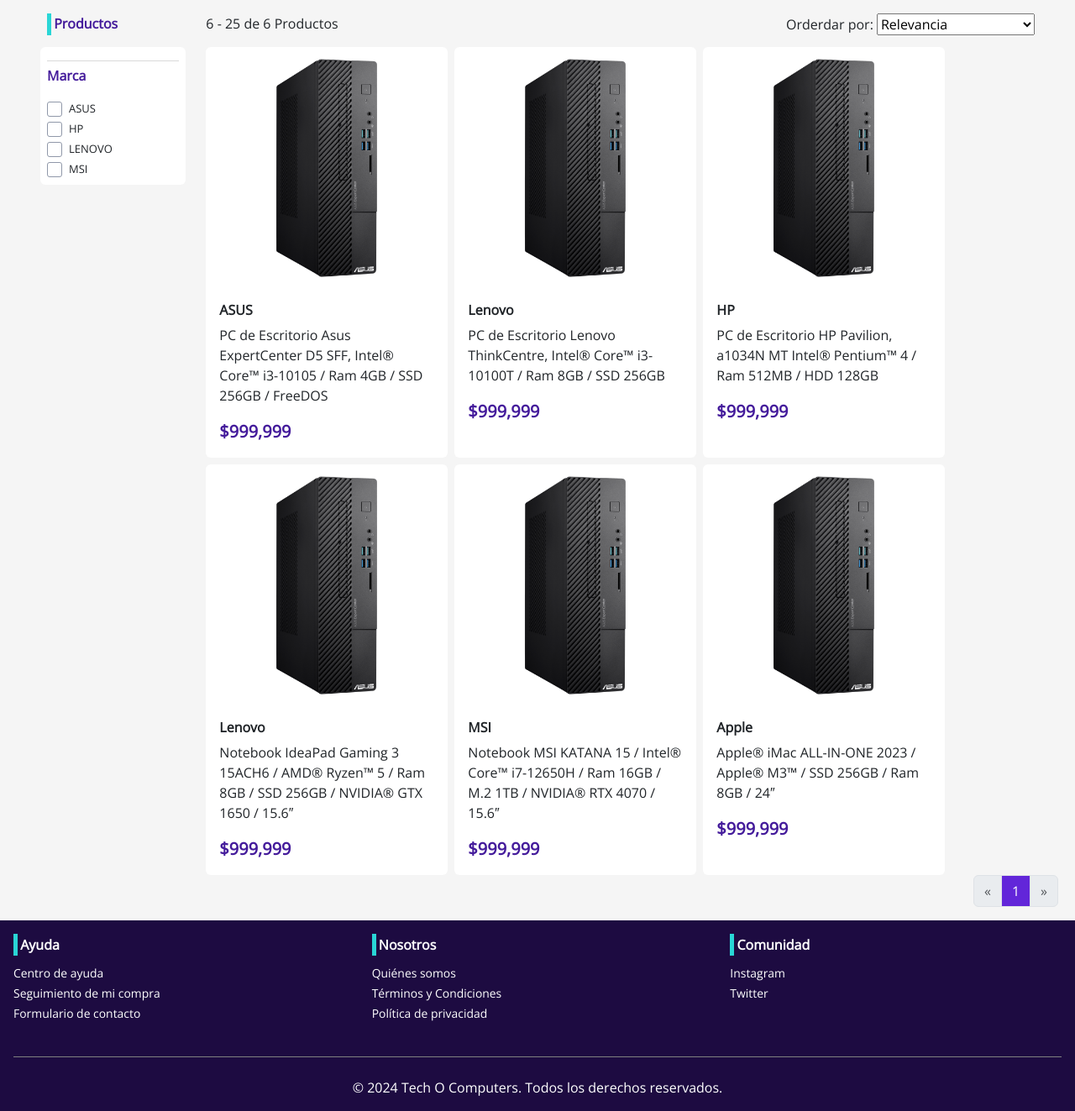
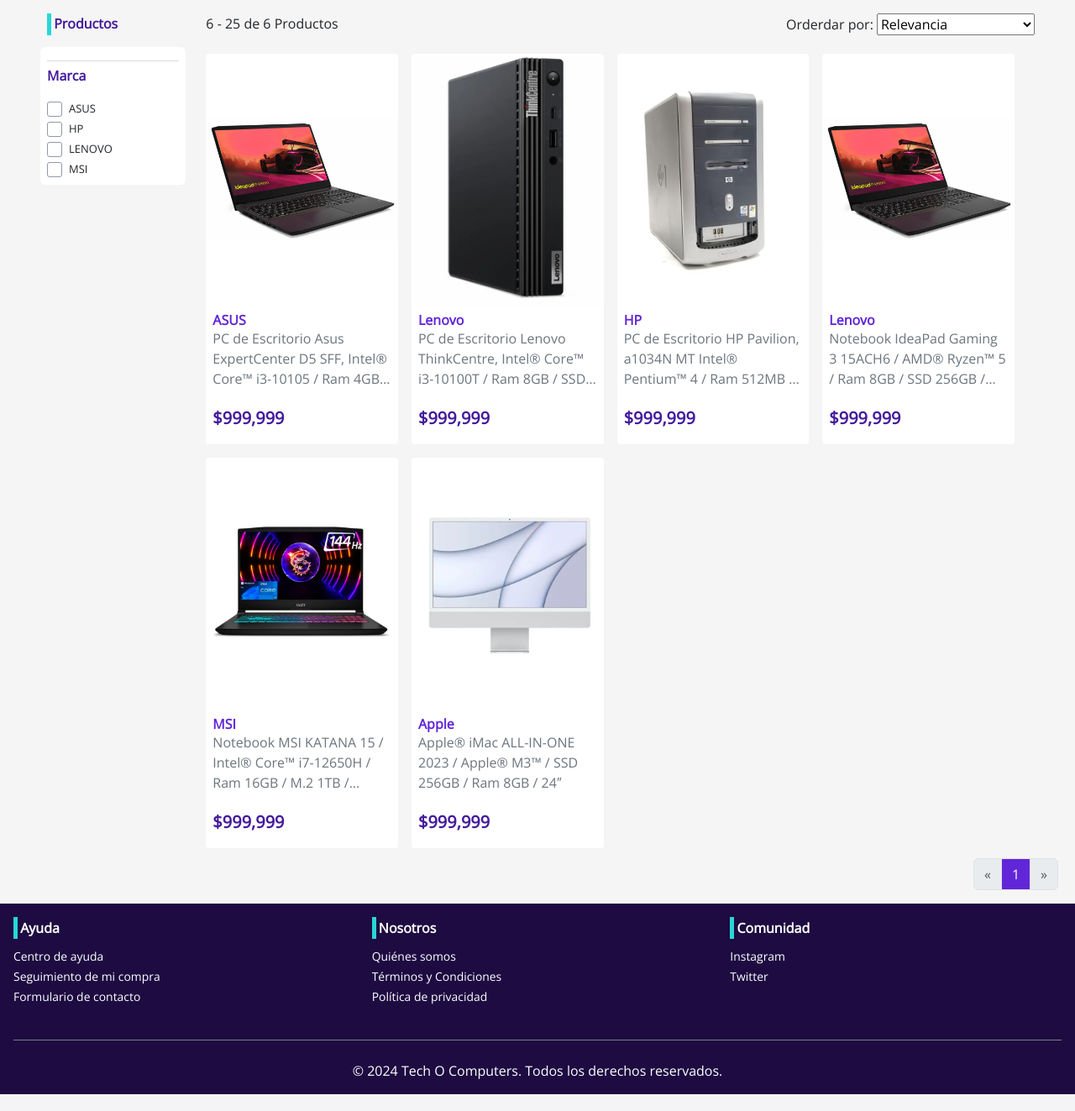
Before and after one commit to T013D0/Tech-O-Computers, a Django app: page /products/ in a window 1280 px wide. Shown: the part 120-1443 px from the top of the page at 84% size. Run offline with Django 5.2, Linux system fonts and the light colour scheme; data comes from the database, SQL or seed files in the repository; both versions use the stored data as it was after the commit.

Commit message:
fixed stuff

```diff
--- a/static/css/global.css
+++ b/static/css/global.css
@@ -47,6 +47,19 @@
   box-shadow: none;
 }
 
+.product-list {
+  grid-gap: 16px;
+  gap: 16px;
+  grid-auto-rows: -webkit-max-content;
+  grid-auto-rows: max-content;
+  grid-template-columns: repeat(auto-fill, minmax(200px, 1fr));
+  overflow-y: auto;
+  padding: 8px 0 12px;
+  box-sizing: border-box;
+  display: grid;
+  max-width: 100%;
+}
+
 .navbar-dist {
   display: grid;
   grid-template-columns: 1fr 3fr 1fr;
@@ -57,6 +70,35 @@
   width: 100%;
   z-index: 4;
   padding: 0 2rem;
+}
+.body-card {
+  display: grid;
+  grid-template-rows: 1fr -webkit-min-content;
+  grid-template-rows: 1fr min-content;
+  overflow: hidden;
+  padding: 8px 8px 0;
+}
+.footer-card {
+  display: flex;
+  flex-direction: column;
+  padding: 4px 8px 16px;
+}
+.text-card {
+  -webkit-line-clamp: 3;
+  -webkit-box-orient: vertical;
+  display: -webkit-box;
+  max-height: 100px;
+  overflow: hidden;
+  text-overflow: ellipsis;
+}
+.card-product {
+  background-color: white;
+  border-radius: 4px;
+  display: grid;
+  grid-template-rows: min-content min-content 1fr min-content;
+  height: 100%;
+  position: relative;
+  text-decoration: none;
 }
 .divider {
   border-left: 2px solid #d9d9d9;
--- a/store/models.py
+++ b/store/models.py
@@ -126,6 +126,13 @@
     def __str__(self):
         return self.name
 
+    @property
+    def getImage(self):
+        try:
+            return self.image.url
+        except:
+            return ""
+
 class Computer(Product):
 
     def __str__(self):
--- a/store/templates/store/products.html
+++ b/store/templates/store/products.html
@@ -65,17 +65,20 @@
     </div>
   </div>
   <div class="col-xs-12 col-sm-9 col-lg-10">
-    <div class="d-flex flex-row flex-wrap gap-2">
+    <div class="product-list">
       {% for product in products %}
-      <a class="card border-0" style="width: 18rem" href="#">
+      <a class="card-product border-0" href="#">
         <img
-          src="{% static 'src/pc_escritorio_asus.jpg' %}"
+          src="{{product.getImage}}"
           class="card-img-top"
           alt="Pc Escritorio Asus"
+          style="height: 300px; object-fit: contain;"
         />
-        <div class="card-body">
-          <h5 class="card-title fs-6 fw-bold">{{product.brand}}</h5>
-          <p class="card-text fs-sm">{{ product.name }}</p>
+        <div class="body-card">
+          <h5 class="card-title color-secondary fs-6 fw-bold">{{product.brand}}</h5>
+          <p class="text-card text-secondary fs-sm">{{ product.name }}</p>
+        </div>
+        <div class="footer-card">
           <p class="card-text color-primary fs-5 fw-bolder">
             ${{product.price | intcomma}}
           </p>
```
Also changed, not shown: db.sqlite3.
